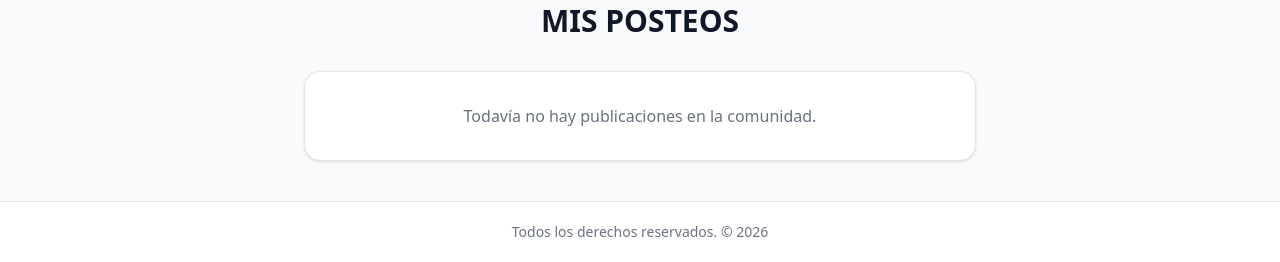
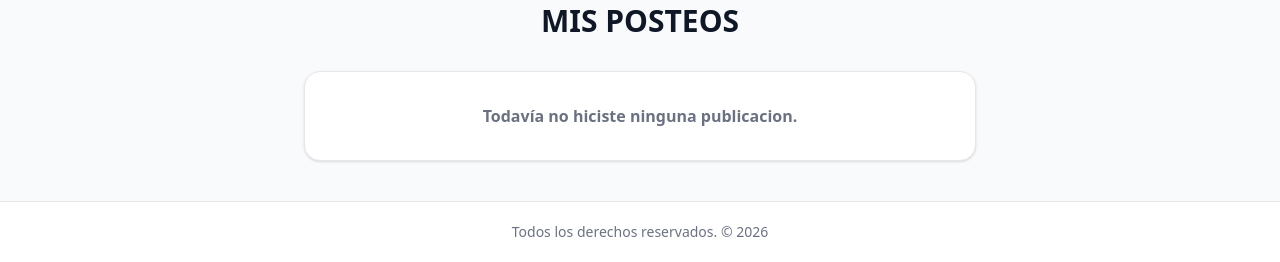
Before and after one commit to Maxi-Lopez/ingenieria-tp_Eval_GameStore, a Django app: page /perfil/ in a window 1280 px wide. Shown: the part 565-827 px from the top of the page. Run offline with Django 5.2, Linux system fonts and the light colour scheme; a user stored in the database is signed in; data comes from the database, SQL or seed files in the repository; style sheets or scripts are compiled from the project's sources; some libraries are stand-ins or nearby versions.

Commit message:
modificacion de perfil

```diff
--- a/inicio/templates/inicio/perfil.html
+++ b/inicio/templates/inicio/perfil.html
@@ -66,8 +66,8 @@
                 </div>
             {% empty %}
                 <div class="bg-white border border-gray-200 rounded-2xl shadow-sm p-8 text-center">
-                    <p class="text-gray-500">
-                        Todavía no hay publicaciones en la comunidad.
+                    <p class="text-gray-500 font-semibold">
+                        Todavía no hiciste ninguna publicacion.
                     </p>
                 </div>
             {% endfor %}
```
